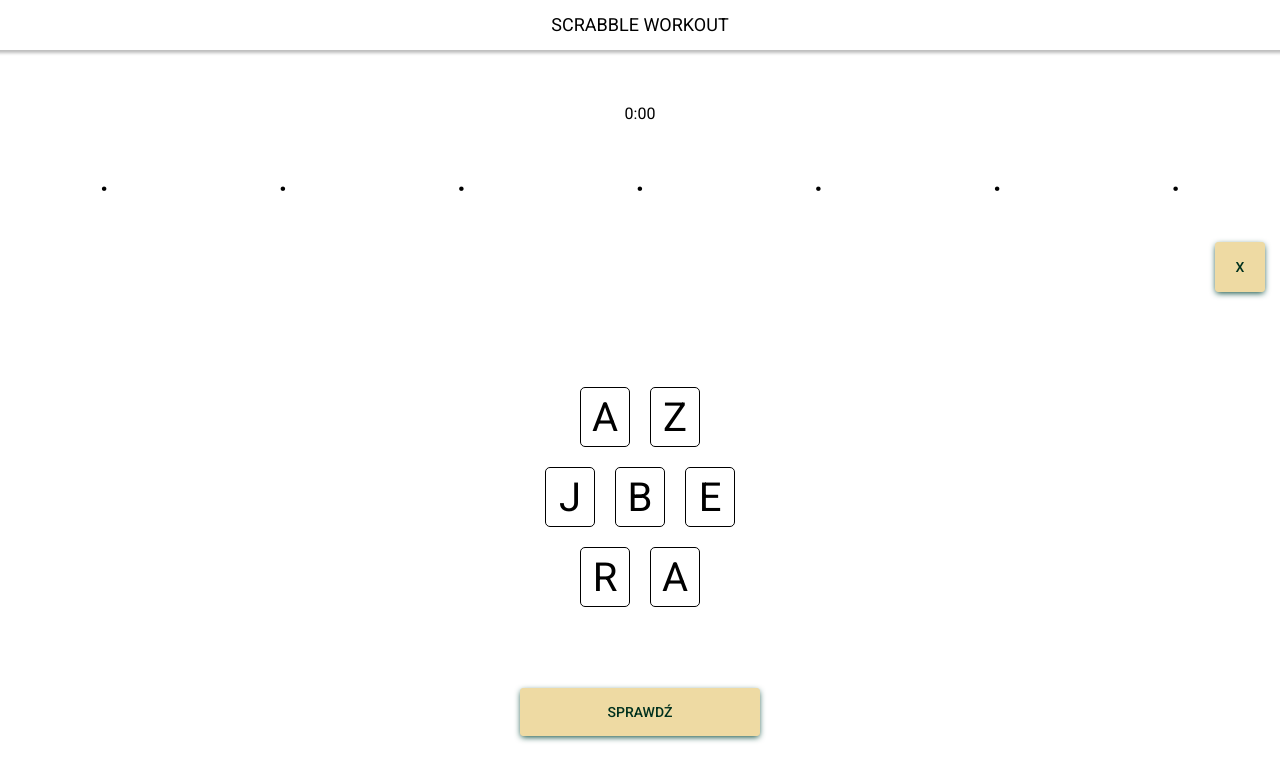
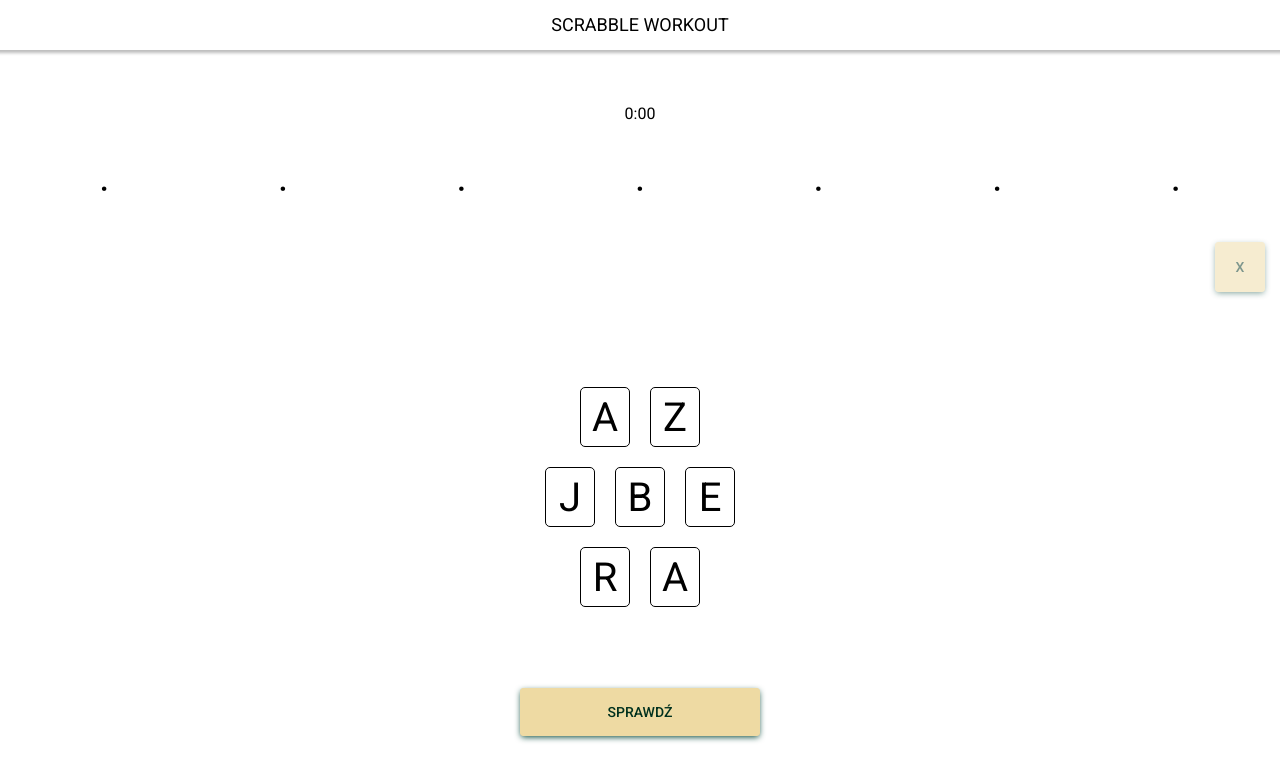
Before and after one commit to karin-on/scrabble-workout-in-vue, a Vue app: page /game in a window 1280 px wide. Shown: the top 780 px of the page. Built offline with nearby package versions, Linux system fonts and the light colour scheme.

Commit message:
Delete letters

```diff
--- a/src/components/Backspace.vue
+++ b/src/components/Backspace.vue
@@ -1,11 +1,22 @@
 <template>
-  <button class="backspace button -filled">X</button>
+  <button
+    class="backspace button -filled"
+    :disabled="!active"
+    @click="handleBackspaceClick">X</button>
 </template>
 
 
 <script lang="ts">
-import { Component, Vue } from 'vue-property-decorator';
+import { Component, Prop, Vue } from 'vue-property-decorator';
+import { eventBus } from '@/main';
 
 @Component
-export default class Backspace extends Vue {}
+export default class Backspace extends Vue {
+  @Prop({ required: true, type: Boolean })
+  active: boolean = false;
+
+  handleBackspaceClick(): void {
+    eventBus.$emit('letter-deleted');
+  }
+}
 </script>
--- a/src/components/Tile.vue
+++ b/src/components/Tile.vue
@@ -24,8 +24,8 @@ export default class Tile extends Vue {
   @Prop({ required: true, type: Number })
   index!: number;
 
-  handleTileClick() {
-    eventBus.$emit('letter-clicked', this.letter.id);
+  handleTileClick(): void {
+    eventBus.$emit('letter-selected', this.letter.id);
   }
 }
 </script>
--- a/src/styles/components/_button.scss
+++ b/src/styles/components/_button.scss
@@ -11,13 +11,19 @@
   text-transform: uppercase;
   font-family: inherit;
   text-decoration: none;
+  cursor: pointer;
 
   &:active {
-    opacity: 0.9;
+    opacity: .9;
   }
 
   &:hover {
-    opacity: 0.9;
+    opacity: .9;
+  }
+
+  &:disabled {
+    opacity: .5;
+    cursor: not-allowed;
   }
 
   &.-small {
--- a/src/views/Game.vue
+++ b/src/views/Game.vue
@@ -2,7 +2,7 @@
   <main class="view -game">
     <Timer />
     <LetterSlots :currentAnswer="currentAnswer" />
-    <Backspace />
+    <Backspace :active="!!currentAnswer.length"/>
     <Tiles :letters="letters" />
     <router-link :to="{ name: 'result' }" class="button -filled game__submit">sprawdź</router-link>
   </main>
@@ -47,13 +47,18 @@ export default class Game extends Vue {
 
     this.letters = shuffleAnArray(letters);
 
-    eventBus.$on('letter-clicked', (id: string): void => {
+    eventBus.$on('letter-selected', (id: string): void => {
       this.handleLetterSelection(id);
+    });
+
+    eventBus.$on('letter-deleted', (): void => {
+      this.handleLetterDeletion();
     });
   }
 
   beforeDestroy(): void {
-    eventBus.$off('letter-clicked');
+    eventBus.$off('letter-selected');
+    eventBus.$off('letter-deleted');
   }
 
   handleLetterSelection(letterId: string): void {
@@ -64,11 +69,19 @@ export default class Game extends Vue {
     this.toggleLetterActiveState(letterId);
   }
 
-  toggleLetterActiveState(letterId: string) {
+  toggleLetterActiveState(letterId: string): void {
     const letterIndex: number = this.letters
       .findIndex(({ id }) => id === letterId);
 
     this.letters[letterIndex].active = !this.letters[letterIndex].active;
   }
+
+  handleLetterDeletion(): void {
+    const updatedCurrentAnswer = [...this.currentAnswer];
+    const deletedLetter = updatedCurrentAnswer.pop()!;
+
+    this.currentAnswer = updatedCurrentAnswer;
+    this.toggleLetterActiveState(deletedLetter.id);
+  }
 }
 </script>
```
